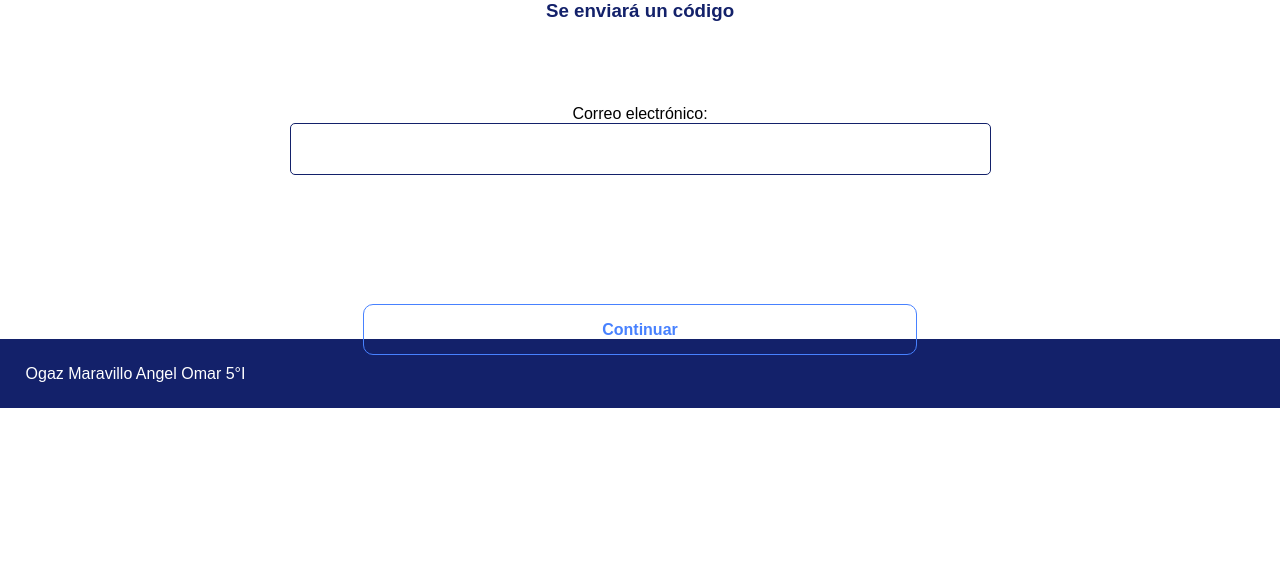
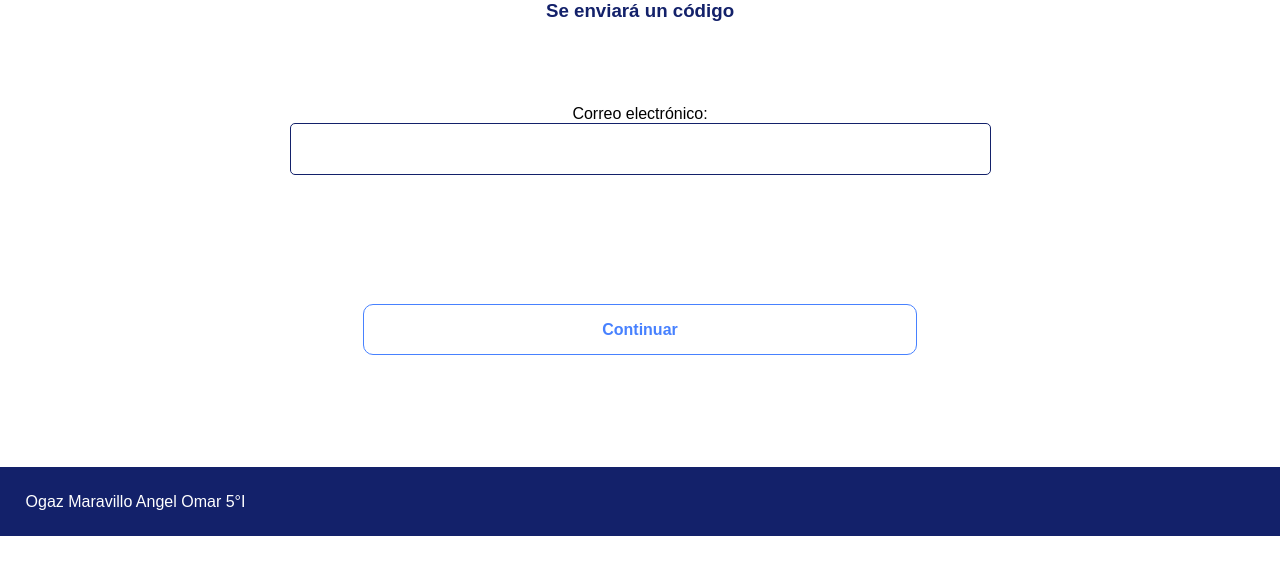
Before and after one commit to OgazAngel0605/cinepoli, a plain HTML site: page sesion.html in a window 1280 px wide. Shown: the part 185-760 px from the top of the page. Drawn offline with Linux system fonts and the light colour scheme.

Commit message:
Update sesion.html

```diff
--- a/sesion.html
+++ b/sesion.html
@@ -19,7 +19,7 @@
 			Correo electrónico:
 			<input type="text" name="correo" style="font-size: 100%; font-weight: bold; border-radius: 5px; outline: none; box-shadow: none; border: 1px solid #13216A; padding-left: 240px; padding-right: 240px; padding-bottom: 16px; padding-top: 16px;">
 		</div> <br>
-		<div style="padding-top: 10%;">
+		<div style="padding-top: 10%; padding-bottom: 10%;">
 			<a href="" class="bt2" style="background-color: transparent; border-color: #4781FF; border: 1px solid #4781FF; text-decoration: none; font-weight: bold; padding-left: 238px; padding-right: 238px; padding-bottom: 16px; padding-top: 16px; font-size: 100%; cursor: pointer; text-align: center;">Continuar</a>
 
 		</div>
```
